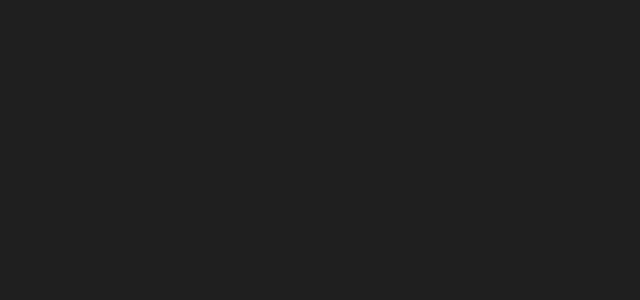
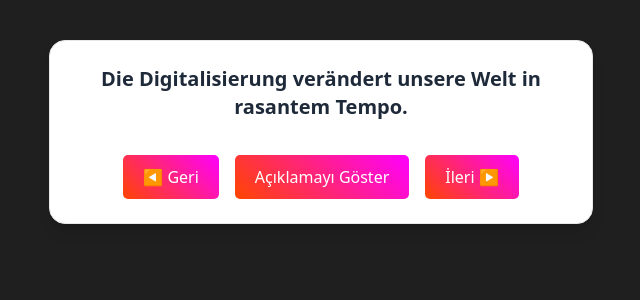
Before and after one commit to olcayaltun/DeutschVerben, a React (Vite) app: page /metin in a window 1280 px wide. Before the commit this address had no page. Shown: the top 300 px of the page, without its empty margins (319-959 px from the left). Built offline with nearby package versions, Linux system fonts and the light colour scheme.

Commit message:
jnmerhgntk

```diff
--- a/package.json
+++ b/package.json
@@ -12,6 +12,7 @@
   "dependencies": {
     "@dnd-kit/core": "^6.3.1",
     "@tailwindcss/vite": "^4.0.0",
+    "lucide-react": "^0.487.0",
     "react": "^19.0.0",
     "react-dnd": "^16.0.1",
     "react-dnd-html5-backend": "^16.0.1",
--- a/src/App.jsx
+++ b/src/App.jsx
@@ -14,6 +14,7 @@
 import MainTest from "./pages/MainTest";
 import Frankfurt from "./pages/Frankfurt";
 import Sorular from "./pages/Sorular";
+import Metinler from "./pages/Metinler";
 const isMobile = window.innerWidth <= 768; // Mobil cihazları belirlemek için basit bir kontrol
 
 const App = () => {
@@ -33,6 +34,7 @@
           <Route path="/maintest" element={<MainTest />} />
           <Route path="/frank" element={<Frankfurt />} />
           <Route path="/soru" element={<Sorular />} />
+          <Route path="/metin" element={<Metinler />} />
         </Routes>
       </BrowserRouter>
     </DndProvider>
--- a/src/pages/Main.jsx
+++ b/src/pages/Main.jsx
@@ -59,6 +59,12 @@
           className="bg-amber-300 px-3 py-2 rounded-md hover:bg-amber-400 transition-colors"
         >
           Sorular
+        </Link>
+        <Link
+          to="/metin"
+          className="bg-amber-300 px-3 py-2 rounded-md hover:bg-amber-400 transition-colors"
+        >
+          Metinler
         </Link>
         <Link
           to="/frank"
--- /dev/null
+++ b/src/pages/Metinler.jsx
@@ -0,0 +1,59 @@
+import React, { useState } from "react";
+import digitalisierung from "../utils/digitalisierung";
+const Metinler = () => {
+  const [index, setIndex] = useState(0);
+  const [showTranslation, setShowTranslation] = useState(false);
+
+  const next = () => {
+    setShowTranslation(false);
+    setIndex((prev) => (prev + 1) % digitalisierung.length);
+  };
+
+  const prev = () => {
+    setShowTranslation(false);
+    setIndex(
+      (prev) => (prev - 1 + digitalisierung.length) % digitalisierung.length
+    );
+  };
+
+  return (
+    <div className="max-w-xl mx-auto mt-10 px-4">
+      <div className="bg-white rounded-2xl shadow-lg p-6 text-center border border-gray-200">
+        <p className="text-xl font-semibold mb-4 text-gray-800">
+          {digitalisierung[index].sentence}
+        </p>
+
+        {showTranslation && (
+          <p className="text-green-600 text-lg mb-4">
+            {digitalisierung[index].translation}
+          </p>
+        )}
+
+        <div className="flex justify-center gap-4 mt-6">
+          <button
+            onClick={prev}
+            className="bg-gray-200 hover:bg-gray-300 text-gray-800 font-medium px-4 py-2 rounded-lg transition"
+          >
+            ◀ Geri
+          </button>
+
+          <button
+            onClick={() => setShowTranslation((prev) => !prev)}
+            className="bg-blue-600 hover:bg-blue-700 text-white font-medium px-4 py-2 rounded-lg transition"
+          >
+            {showTranslation ? "Açıklamayı Gizle" : "Açıklamayı Göster"}
+          </button>
+
+          <button
+            onClick={next}
+            className="bg-gray-200 hover:bg-gray-300 text-gray-800 font-medium px-4 py-2 rounded-lg transition"
+          >
+            İleri ▶
+          </button>
+        </div>
+      </div>
+    </div>
+  );
+};
+
+export default Metinler;
--- /dev/null
+++ b/src/utils/digitalisierung.js
@@ -0,0 +1,195 @@
+const digitalisierung = [
+  {
+    sentence: "Die Digitalisierung verändert unsere Welt in rasantem Tempo.",
+    translation: "Dijitalleşme dünyamızı hızlı bir şekilde değiştiriyor.",
+  },
+  {
+    sentence:
+      "Viele Prozesse, die früher manuell waren, laufen heute automatisch ab.",
+    translation:
+      "Eskiden manuel olan birçok süreç bugün otomatik olarak gerçekleşiyor.",
+  },
+  {
+    sentence:
+      "Im Alltag benutzen wir Smartphones, Laptops und das Internet fast ständig.",
+    translation:
+      "Günlük hayatta akıllı telefonları, dizüstü bilgisayarları ve interneti neredeyse sürekli kullanıyoruz.",
+  },
+  {
+    sentence:
+      "Online-Banking, E-Mails und soziale Medien sind für viele Menschen selbstverständlich geworden.",
+    translation:
+      "Çevrimiçi bankacılık, e-postalar ve sosyal medya birçok insan için artık olağan hale geldi.",
+  },
+  {
+    sentence:
+      "Besonders während der Corona-Pandemie wurde die Bedeutung der Digitalisierung deutlich.",
+    translation:
+      "Özellikle korona pandemisi sırasında dijitalleşmenin önemi belirgin hale geldi.",
+  },
+  {
+    sentence: "Homeoffice und Videokonferenzen wurden plötzlich zum Alltag.",
+    translation:
+      "Evden çalışma ve video konferanslar birden günlük yaşamın parçası oldu.",
+  },
+  {
+    sentence: "Schulen und Universitäten stellten auf digitalen Unterricht um.",
+    translation: "Okullar ve üniversiteler dijital eğitime geçti.",
+  },
+  {
+    sentence:
+      "Viele Lehrkräfte mussten sich schnell mit neuen Technologien vertraut machen.",
+    translation:
+      "Birçok öğretmen yeni teknolojilerle hızla tanışmak zorunda kaldı.",
+  },
+  {
+    sentence: "Auch in der Arbeitswelt sind digitale Fähigkeiten sehr gefragt.",
+    translation: "İş dünyasında da dijital beceriler çok talep ediliyor.",
+  },
+  {
+    sentence:
+      "Unternehmen investieren in digitale Tools, um wettbewerbsfähig zu bleiben.",
+    translation:
+      "Şirketler, rekabetçi kalmak için dijital araçlara yatırım yapıyor.",
+  },
+  {
+    sentence:
+      "Gleichzeitig entstehen neue Arbeitsplätze im IT- und Technikbereich.",
+    translation:
+      "Aynı zamanda BT ve teknoloji alanında yeni iş alanları ortaya çıkıyor.",
+  },
+  {
+    sentence:
+      "Künstliche Intelligenz wird zunehmend in der Industrie eingesetzt.",
+    translation: "Yapay zeka giderek daha fazla sanayide kullanılıyor.",
+  },
+  {
+    sentence: "Roboter übernehmen in Fabriken bereits viele Aufgaben.",
+    translation: "Robotlar fabrikalarda şimdiden birçok görevi üstleniyor.",
+  },
+  {
+    sentence:
+      "Aber auch im Alltag finden wir KI – zum Beispiel in Sprachassistenten.",
+    translation:
+      "Ancak günlük hayatta da yapay zekayı buluyoruz – örneğin sesli asistanlarda.",
+  },
+  {
+    sentence: "Die Vorteile der Digitalisierung sind zahlreich.",
+    translation: "Dijitalleşmenin avantajları çok sayıda.",
+  },
+  {
+    sentence: "Informationen sind heute überall und jederzeit verfügbar.",
+    translation: "Bilgilere artık her yerde ve her zaman ulaşılabiliyor.",
+  },
+  {
+    sentence:
+      "Kommunikation über Ländergrenzen hinweg ist schnell und einfach möglich.",
+    translation: "Ülkeler arası iletişim hızlı ve kolay şekilde mümkün.",
+  },
+  {
+    sentence:
+      "Produkte können online gekauft und direkt nach Hause geliefert werden.",
+    translation:
+      "Ürünler çevrimiçi olarak satın alınıp doğrudan eve teslim edilebiliyor.",
+  },
+  {
+    sentence: "Gleichzeitig gibt es auch Herausforderungen.",
+    translation: "Aynı zamanda zorluklar da var.",
+  },
+  {
+    sentence: "Der Datenschutz ist ein großes Thema.",
+    translation: "Veri koruma büyük bir konu.",
+  },
+  {
+    sentence:
+      "Viele Menschen wissen nicht, wie ihre Daten im Internet verwendet werden.",
+    translation:
+      "Birçok insan, internet üzerindeki verilerinin nasıl kullanıldığını bilmiyor.",
+  },
+  {
+    sentence: "Hackerangriffe und Betrug im Netz nehmen zu.",
+    translation: "Siber saldırılar ve dolandırıcılık internette artıyor.",
+  },
+  {
+    sentence: "Auch die ständige Erreichbarkeit kann stressig sein.",
+    translation: "Sürekli ulaşılabilir olmak da stresli olabilir.",
+  },
+  {
+    sentence: "Manche Menschen fühlen sich durch die Technik überfordert.",
+    translation: "Bazı insanlar teknoloji tarafından bunalmış hissediyor.",
+  },
+  {
+    sentence:
+      "Besonders ältere Menschen haben oft Schwierigkeiten im Umgang mit digitalen Medien.",
+    translation:
+      "Özellikle yaşlı insanlar dijital medyayla başa çıkmakta zorlanıyor.",
+  },
+  {
+    sentence: "Deshalb sind Schulungen und Unterstützung sehr wichtig.",
+    translation: "Bu nedenle eğitimler ve destek çok önemlidir.",
+  },
+  {
+    sentence: "Digitalisierung sollte inklusiv gestaltet werden.",
+    translation: "Dijitalleşme kapsayıcı bir şekilde tasarlanmalıdır.",
+  },
+  {
+    sentence: "Jeder Mensch sollte Zugang zur digitalen Welt haben.",
+    translation: "Her insanın dijital dünyaya erişimi olmalıdır.",
+  },
+  {
+    sentence: "In ländlichen Regionen fehlt oft eine gute Internetverbindung.",
+    translation:
+      "Kırsal bölgelerde genellikle iyi bir internet bağlantısı eksiktir.",
+  },
+  {
+    sentence: "Der Staat muss in die digitale Infrastruktur investieren.",
+    translation: "Devlet dijital altyapıya yatırım yapmalıdır.",
+  },
+  {
+    sentence: "Auch im Gesundheitswesen zeigt sich die Digitalisierung.",
+    translation: "Sağlık sektöründe de dijitalleşme görülüyor.",
+  },
+  {
+    sentence:
+      "Elektronische Patientenakten und Online-Sprechstunden werden eingeführt.",
+    translation:
+      "Elektronik hasta dosyaları ve çevrimiçi doktor görüşmeleri uygulanıyor.",
+  },
+  {
+    sentence: "Das spart Zeit und Ressourcen.",
+    translation: "Bu zaman ve kaynak tasarrufu sağlar.",
+  },
+  {
+    sentence: "Trotzdem bleibt der persönliche Kontakt oft unersetzlich.",
+    translation: "Yine de kişisel temas çoğu zaman vazgeçilmezdir.",
+  },
+  {
+    sentence: "Bildungseinrichtungen müssen digitale Kompetenzen vermitteln.",
+    translation: "Eğitim kurumları dijital becerileri aktarmalıdır.",
+  },
+  {
+    sentence:
+      "Schüler sollen lernen, wie man sicher und kritisch mit Medien umgeht.",
+    translation:
+      "Öğrenciler, medyayla güvenli ve eleştirel şekilde nasıl başa çıkılacağını öğrenmelidir.",
+  },
+  {
+    sentence: "Digitale Bildung ist ein Schlüssel zur Zukunft.",
+    translation: "Dijital eğitim geleceğin anahtarıdır.",
+  },
+  {
+    sentence: "Politik, Wirtschaft und Gesellschaft müssen zusammenarbeiten.",
+    translation: "Siyaset, ekonomi ve toplum birlikte çalışmalıdır.",
+  },
+  {
+    sentence:
+      "Nur gemeinsam kann die Digitalisierung sinnvoll gestaltet werden.",
+    translation:
+      "Dijitalleşme ancak birlikte anlamlı bir şekilde şekillendirilebilir.",
+  },
+  {
+    sentence: "Die Zukunft ist digital – aber sie sollte menschlich bleiben.",
+    translation: "Gelecek dijitaldir – ama insani kalmalıdır.",
+  },
+];
+export default digitalisierung;
```
Also changed, not shown: 1 other file (tests, documents, lock files or other folders).
